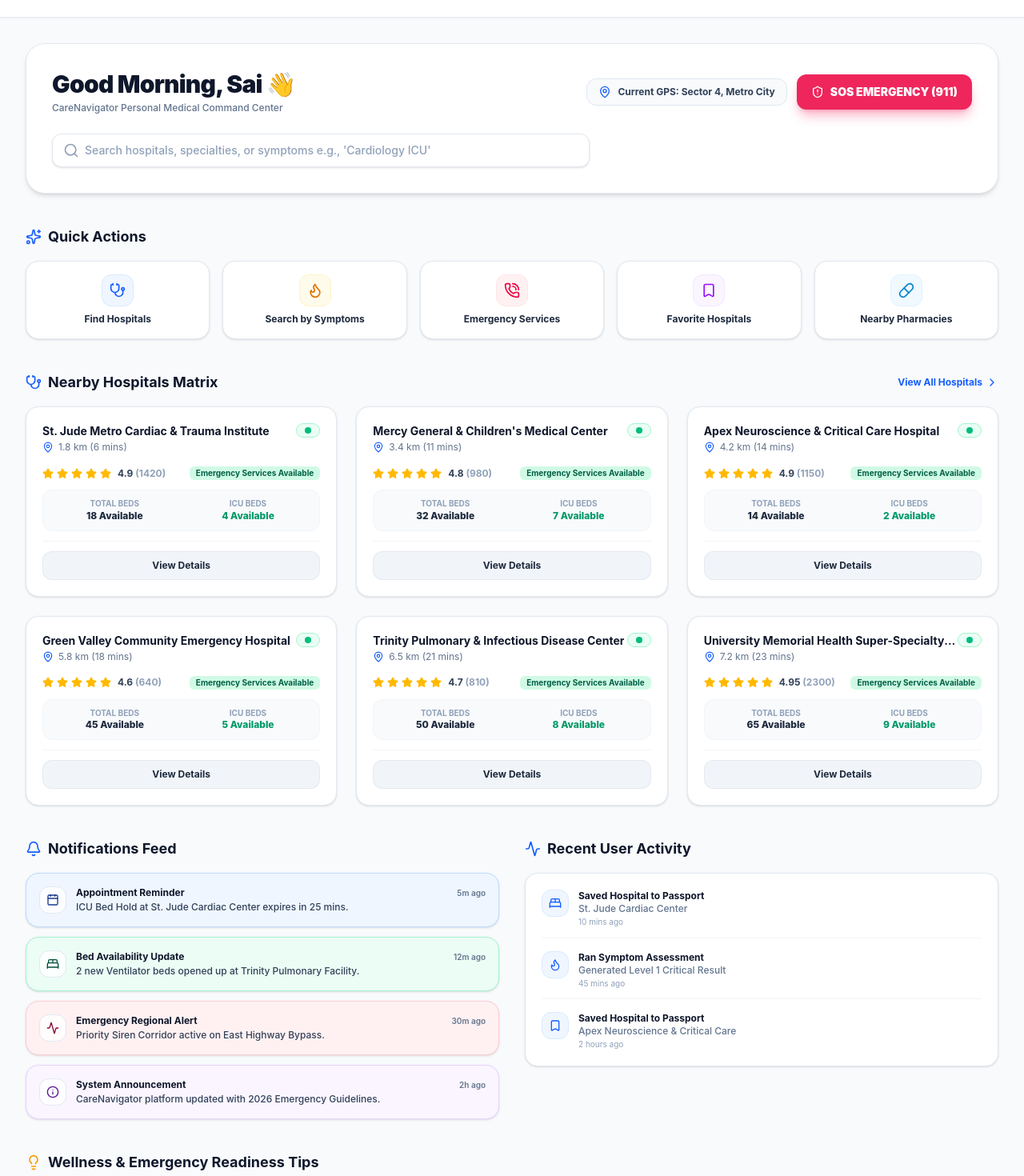
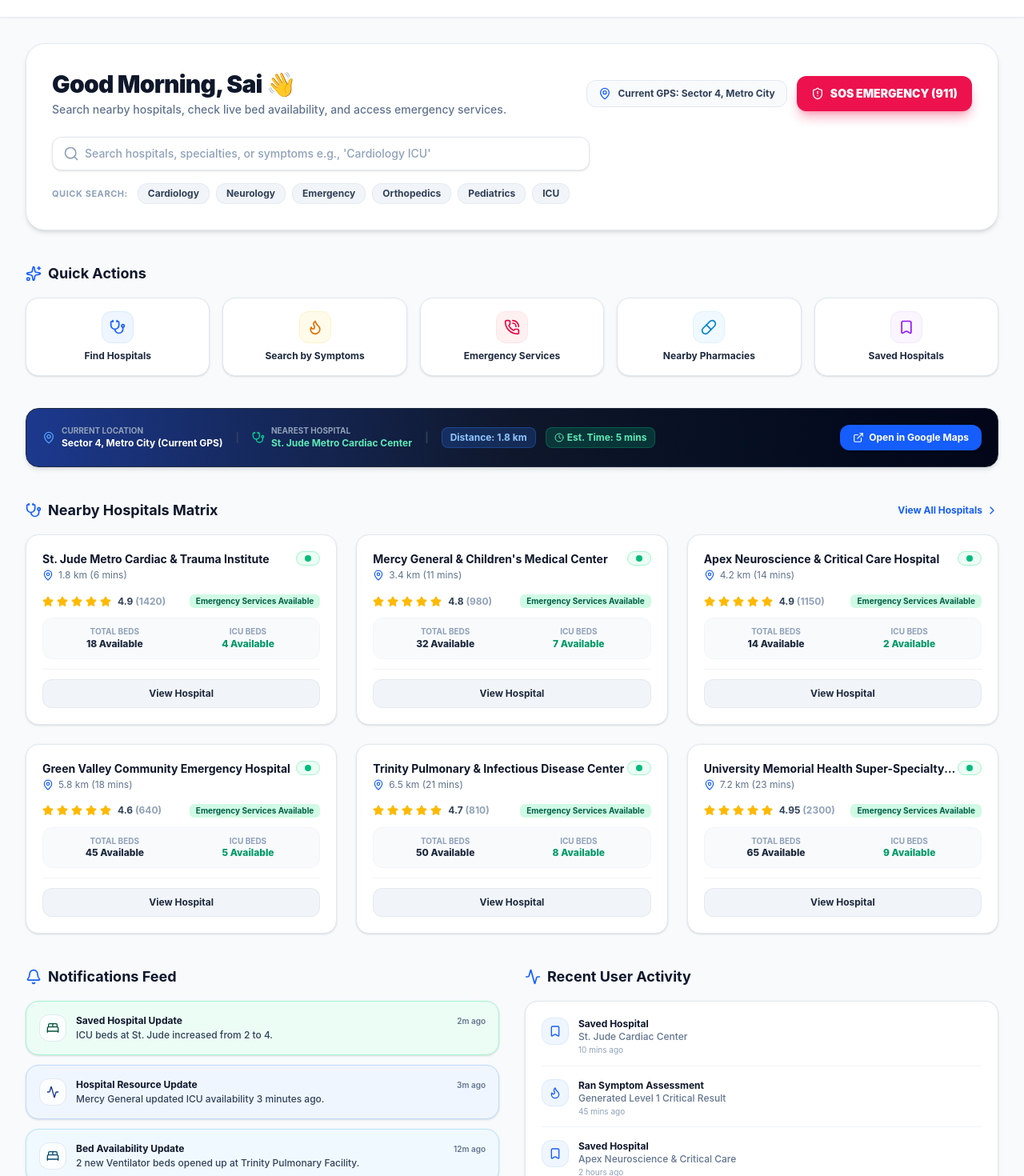
Before and after one commit to Saish118/CareNavigator, a React (Vite) app: page /dashboard in a window 1280 px wide. Shown: the part 200-1670 px from the top of the page at 80% size. Built offline with nearby package versions, Linux system fonts and the light colour scheme.

Commit message:
Refine UserDashboardPage according to 7 user requirements

```diff
--- a/src/pages/UserDashboardPage.jsx
+++ b/src/pages/UserDashboardPage.jsx
@@ -24,6 +24,7 @@
   Info,
   ChevronRight,
   Lightbulb,
+  ExternalLink,
 } from "lucide-react";
 
 // Design System components
@@ -46,10 +47,12 @@
 
   const [selectedHospitalForBed, setSelectedHospitalForBed] = useState(null);
   const [selectedHospitalForDetail, setSelectedHospitalForDetail] = useState(null);
+  const [searchQuery, setSearchQuery] = useState("");
 
   const highlightedHospital = HOSPITALS_DATA[0]; // 98% Match
   const nearbyHospitals = HOSPITALS_DATA; // 6 hospitals
 
+  // 2. Reordered Quick Actions (Find Hospitals, Search by Symptoms, Emergency Services, Nearby Pharmacies, Saved Hospitals)
   const quickActions = [
     {
       title: "Find Hospitals",
@@ -70,42 +73,33 @@
       action: () => navigate("/map"),
     },
     {
-      title: "Favorite Hospitals",
-      icon: Bookmark,
-      color: "bg-purple-50 text-purple-600 border-purple-100",
-      action: () => navigate("/profile"),
-    },
-    {
       title: "Nearby Pharmacies",
       icon: Pill,
       color: "bg-sky-50 text-sky-600 border-sky-100",
       action: () => addToast("14 Pharmacies Open 24/7 in Sector 4", "info"),
     },
+    {
+      title: "Saved Hospitals",
+      icon: Bookmark,
+      color: "bg-purple-50 text-purple-600 border-purple-100",
+      action: () => navigate("/profile"),
+    },
   ];
 
-  const recentAppointments = [
-    {
-      doctor: "Dr. Sarah Jenkins",
-      hospital: "St. Jude Metro Cardiac Center",
-      dateTime: "Today, 06:30 PM",
-      status: "Confirmed Hold",
-      badgeColor: "bg-emerald-100 text-emerald-800",
-    },
-    {
-      doctor: "Dr. Anita Desai",
-      hospital: "Mercy General & Children's Center",
-      dateTime: "Yesterday, 02:15 PM",
-      status: "Admitted",
-      badgeColor: "bg-blue-100 text-blue-800",
-    },
-    {
-      doctor: "Dr. Maya Lin",
-      hospital: "Apex Neuroscience Hospital",
-      dateTime: "Aug 02, 10:00 AM",
-      status: "Completed",
-      badgeColor: "bg-slate-100 text-slate-700",
-    },
+  // 7. Quick Specialty Chips below search bar
+  const quickSpecialtyChips = [
+    "Cardiology",
+    "Neurology",
+    "Emergency",
+    "Orthopedics",
+    "Pediatrics",
+    "ICU",
   ];
+
+  const handleChipClick = (chip) => {
+    setSearchQuery(chip);
+    navigate(`/hospitals?q=${encodeURIComponent(chip)}`);
+  };
 
   const healthTips = [
     {
@@ -128,51 +122,53 @@
     },
   ];
 
+  // 4. Notifications Feed (Removed Appointment Reminder & System Announcement)
   const notifications = [
     {
       id: 1,
-      type: "reminder",
-      title: "Appointment Reminder",
-      message: "ICU Bed Hold at St. Jude Cardiac Center expires in 25 mins.",
-      time: "5m ago",
-      icon: Calendar,
+      type: "update",
+      title: "Saved Hospital Update",
+      message: "ICU beds at St. Jude increased from 2 to 4.",
+      time: "2m ago",
+      icon: BedDouble,
+      color: "bg-emerald-50 border-emerald-200 text-emerald-900",
+    },
+    {
+      id: 2,
+      type: "update",
+      title: "Hospital Resource Update",
+      message: "Mercy General updated ICU availability 3 minutes ago.",
+      time: "3m ago",
+      icon: Activity,
       color: "bg-blue-50 border-blue-200 text-blue-900",
     },
     {
-      id: 2,
+      id: 3,
       type: "update",
       title: "Bed Availability Update",
       message: "2 new Ventilator beds opened up at Trinity Pulmonary Facility.",
       time: "12m ago",
       icon: BedDouble,
-      color: "bg-emerald-50 border-emerald-200 text-emerald-900",
+      color: "bg-sky-50 border-sky-200 text-sky-900",
     },
     {
-      id: 3,
+      id: 4,
       type: "alert",
       title: "Emergency Regional Alert",
       message: "Priority Siren Corridor active on East Highway Bypass.",
       time: "30m ago",
-      icon: Activity,
+      icon: PhoneCall,
       color: "bg-rose-50 border-rose-200 text-rose-900",
-    },
-    {
-      id: 4,
-      type: "system",
-      title: "System Announcement",
-      message: "CareNavigator platform updated with 2026 Emergency Guidelines.",
-      time: "2h ago",
-      icon: Info,
-      color: "bg-purple-50 border-purple-200 text-purple-900",
     },
   ];
 
+  // 5. Recent User Activity (Removed all Passport references)
   const recentActivityTimeline = [
     {
-      action: "Saved Hospital to Passport",
+      action: "Saved Hospital",
       location: "St. Jude Cardiac Center",
       timestamp: "10 mins ago",
-      icon: BedDouble,
+      icon: Bookmark,
     },
     {
       action: "Ran Symptom Assessment",
@@ -181,7 +177,7 @@
       icon: Flame,
     },
     {
-      action: "Saved Hospital to Passport",
+      action: "Saved Hospital",
       location: "Apex Neuroscience & Critical Care",
       timestamp: "2 hours ago",
       icon: Bookmark,
@@ -202,8 +198,9 @@
             <h1 className="text-2xl sm:text-3xl font-black text-slate-900 tracking-tight">
               Good Morning, Sai 👋
             </h1>
-            <p className="text-xs text-slate-500 font-medium">
-              CareNavigator Personal Medical Command Center
+            {/* 1. Subtitle replaced as requested */}
+            <p className="text-xs sm:text-sm text-slate-500 font-medium">
+              Search nearby hospitals, check live bed availability, and access emergency services.
             </p>
           </div>
 
@@ -221,16 +218,36 @@
           </div>
         </div>
 
-        {/* Search Bar */}
-        <div className="max-w-2xl">
-          <SearchBar
-            placeholder="Search hospitals, specialties, or symptoms e.g., 'Cardiology ICU'"
-            onSearch={(q) => navigate(`/hospitals?q=${encodeURIComponent(q)}`)}
-          />
+        {/* Search Bar & 7. Quick Specialty Chips */}
+        <div className="space-y-3">
+          <div className="max-w-2xl">
+            <SearchBar
+              placeholder="Search hospitals, specialties, or symptoms e.g., 'Cardiology ICU'"
+              value={searchQuery}
+              onChange={(q) => setSearchQuery(q)}
+              onSearch={(q) => navigate(`/hospitals?q=${encodeURIComponent(q)}`)}
+            />
+          </div>
+
+          {/* Quick Specialty Chips below search bar */}
+          <div className="flex flex-wrap items-center gap-2 pt-1">
+            <span className="text-[11px] font-bold uppercase text-slate-400 tracking-wider mr-1">
+              Quick Search:
+            </span>
+            {quickSpecialtyChips.map((chip, idx) => (
+              <button
+                key={idx}
+                onClick={() => handleChipClick(chip)}
+                className="px-3 py-1 bg-slate-100 hover:bg-blue-50 text-slate-700 hover:text-blue-600 font-bold text-xs rounded-xl border border-slate-200/80 transition-colors cursor-pointer"
+              >
+                {chip}
+              </button>
+            ))}
+          </div>
         </div>
       </div>
 
-      {/* 2. QUICK ACTIONS (5 CARDS) */}
+      {/* 2. QUICK ACTIONS (5 REORDERED CARDS) */}
       <section className="space-y-4">
         <h2 className="text-base sm:text-lg font-bold text-slate-900 flex items-center gap-2">
           <Sparkles className="w-5 h-5 text-blue-600 shrink-0" /> Quick Actions
@@ -257,7 +274,48 @@
         </div>
       </section>
 
-      {/* 3. NEARBY HOSPITALS (6 CARDS GRID) */}
+      {/* 6. COMPACT LOCATION SUMMARY CARD (Above Nearby Hospitals Matrix) */}
+      <div className="bg-gradient-to-r from-blue-900 via-slate-900 to-slate-950 p-4 sm:p-5 rounded-2xl border border-slate-800 shadow-md text-white flex flex-col md:flex-row md:items-center justify-between gap-4">
+        <div className="flex flex-wrap items-center gap-4 text-xs font-medium">
+          <div className="flex items-center gap-2">
+            <MapPin className="w-4 h-4 text-blue-400 shrink-0" />
+            <div>
+              <span className="text-[10px] text-slate-400 uppercase font-bold block">Current Location</span>
+              <strong className="text-white text-xs">Sector 4, Metro City (Current GPS)</strong>
+            </div>
+          </div>
+
+          <div className="hidden sm:block text-slate-700 font-bold">|</div>
+
+          <div className="flex items-center gap-2">
+            <Stethoscope className="w-4 h-4 text-emerald-400 shrink-0" />
+            <div>
+              <span className="text-[10px] text-slate-400 uppercase font-bold block">Nearest Hospital</span>
+              <strong className="text-emerald-300 text-xs">St. Jude Metro Cardiac Center</strong>
+            </div>
+          </div>
+
+          <div className="hidden sm:block text-slate-700 font-bold">|</div>
+
+          <div className="flex items-center gap-3 text-xs font-bold">
+            <span className="bg-blue-500/20 text-blue-300 px-2.5 py-1 rounded-lg border border-blue-500/30">
+              Distance: 1.8 km
+            </span>
+            <span className="bg-emerald-500/20 text-emerald-300 px-2.5 py-1 rounded-lg border border-emerald-500/30 flex items-center gap-1">
+              <Clock className="w-3 h-3" /> Est. Time: 5 mins
+            </span>
+          </div>
+        </div>
+
+        <button
+          onClick={() => navigate("/map")}
+          className="px-4 py-2 bg-blue-600 hover:bg-blue-700 text-white font-bold text-xs rounded-xl flex items-center justify-center gap-1.5 transition-colors cursor-pointer shrink-0 shadow-sm"
+        >
+          <ExternalLink className="w-3.5 h-3.5" /> Open in Google Maps
+        </button>
+      </div>
+
+      {/* 3. NEARBY HOSPITALS (6 CARDS GRID - Renamed "View Details" to "View Hospital") */}
       <section className="space-y-4">
         <div className="flex items-center justify-between">
           <h2 className="text-base sm:text-lg font-bold text-slate-900 flex items-center gap-2">
@@ -308,13 +366,14 @@
                 </div>
               </div>
 
+              {/* 3. Renamed button from View Details to View Hospital */}
               <div className="pt-3 border-t border-slate-100">
                 <SecondaryButton
                   onClick={() => setSelectedHospitalForDetail(hosp)}
                   size="sm"
                   fullWidth
                 >
-                  View Details
+                  View Hospital
                 </SecondaryButton>
               </div>
             </div>
@@ -322,7 +381,7 @@
         </div>
       </section>
 
-      {/* 4. NOTIFICATIONS PANEL & RECENT ACTIVITY TIMELINE */}
+      {/* 4. NOTIFICATIONS PANEL & 5. RECENT ACTIVITY TIMELINE */}
       <div className="grid grid-cols-1 lg:grid-cols-2 gap-6 sm:gap-8">
         {/* Notifications Panel */}
         <div className="space-y-4">
@@ -351,7 +410,7 @@
           </div>
         </div>
 
-        {/* Recent Activity Timeline */}
+        {/* Recent Activity Timeline (Passport references removed) */}
         <div className="space-y-4">
           <h2 className="text-base sm:text-lg font-bold text-slate-900 flex items-center gap-2">
             <Activity className="w-5 h-5 text-blue-600 shrink-0" /> Recent User Activity
@@ -377,7 +436,7 @@
         </div>
       </div>
 
-      {/* 5. HEALTH TIPS ROTATING CARDS */}
+      {/* WELLNESS & EMERGENCY READINESS TIPS */}
       <section className="space-y-4">
         <h2 className="text-base sm:text-lg font-bold text-slate-900 flex items-center gap-2">
           <Lightbulb className="w-5 h-5 text-amber-500 shrink-0" /> Wellness & Emergency Readiness Tips
```
